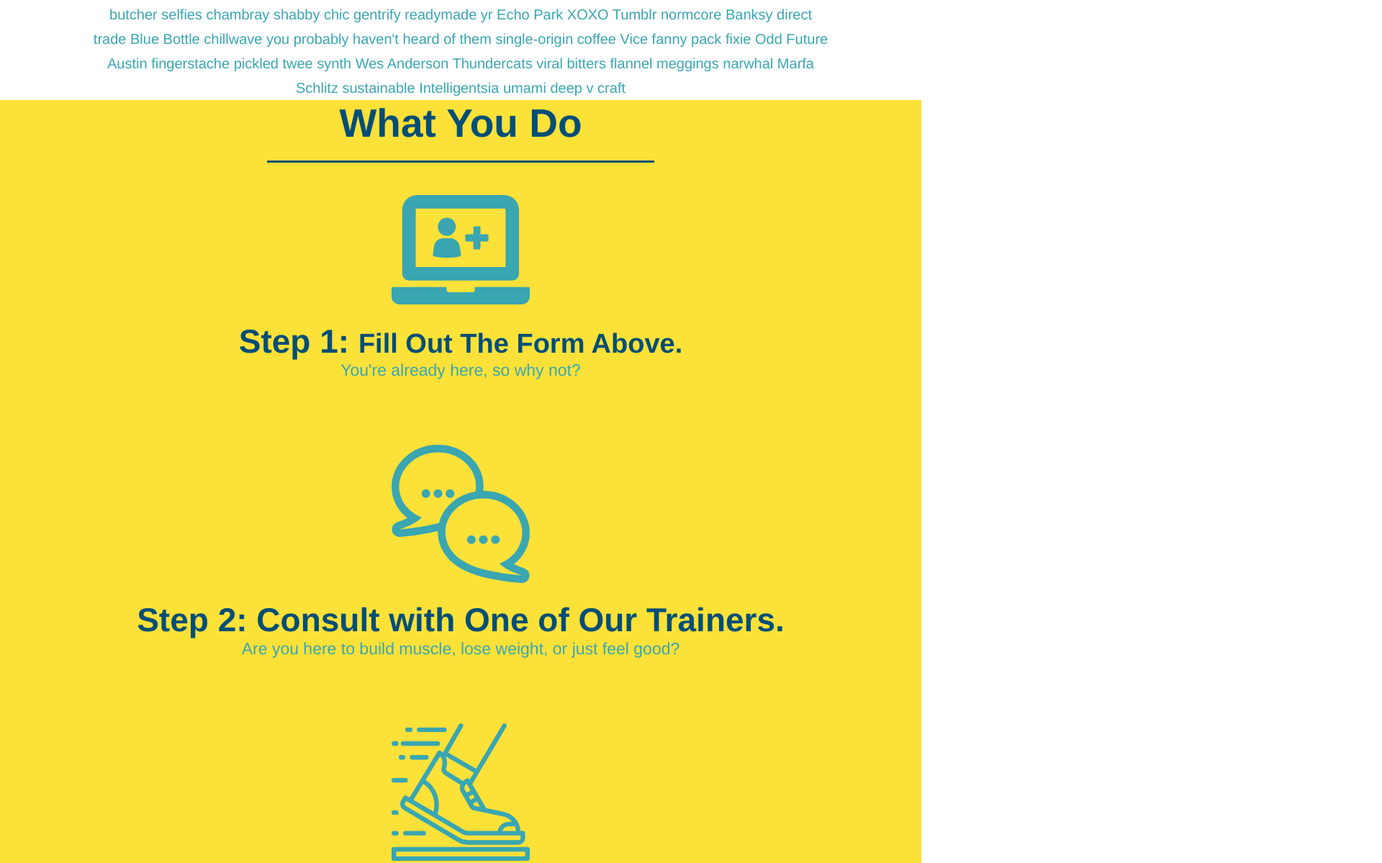
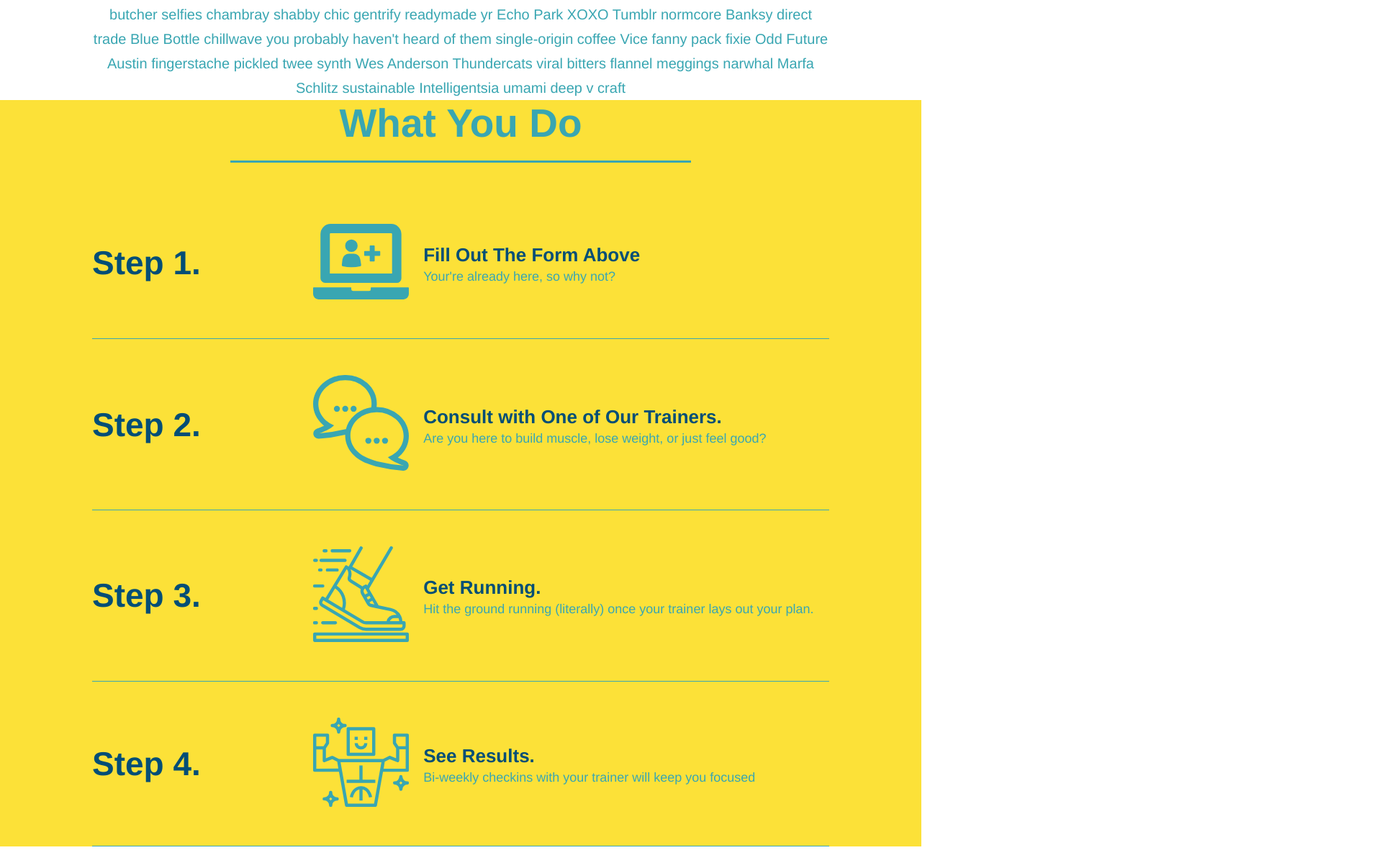
Before and after one commit to JoseZuniga01/run-budy, a plain HTML site: page index.html in a window 1280 px wide. Shown: the part 748-1947 px from the top of the page at 72% size, 1920 px wide, since content can reach past the window. Drawn offline with Linux system fonts and the light colour scheme.

Commit message:
add flexbox to the steps

```diff
--- a/assets/css/style.css
+++ b/assets/css/style.css
@@ -124,16 +124,15 @@ section {
     font-size: 16px;
 }
 /* HERO STYLES END */
-.intro {
-    text-align: center;
-}
+
 .section-title {
     font-size: 55px;
     color: #024e76;
-    margin-bottom: 35px;
-    padding: 0 100px 20px 100px;
     border-bottom: 3px solid;
-    display: inline-block;
+    padding-bottom: 20px;
+    text-align: center;
+    margin: 0 auto 35px auto;
+    width: 50%;
 }
 .primary-border {
     color: #fce138;
@@ -147,32 +146,50 @@ section {
     width: 80%;
     font-size: 20px;
     margin: 0 auto;
+    text-align: center;
 }
 .steps{
-    text-align: center;
     background: #fce138;
 }
-.steps div {
-    margin-bottom: 80px;
+.step {
+    margin: 50px auto;
+    padding-bottom: 50px;
+    width: 80%;
+    border-bottom: 1px solid #39a6b2;
+    display: flex;
+    flex-wrap: wrap;
+    align-items: center;
+    justify-content: space-between;
 }
-.steps img {
-    width: 15%;
-    margin: 10px 0;
-}
-.steps h3 {
+.step h3 {
     color: #024e76;
     font-size: 46px;
-    margin-top: 10px;
+    flex: 1 30%;
 }
-.steps p {
+.step-info {
+    flex: 2 70%;
+    display: flex;
+    flex-wrap: wrap;
+    align-items: center;
+}
+.step-img {
+    flex: 1 12%;
+    margin-right: 20px;
+}
+.step-img img {
+    max-width: 100%;
+}
+.step-text {
+    flex: 12;
+}
+.step-text p {
     color: #39a6b2;
-    font-size: 23px;
+    font-size: 18px;
 }
-.steps span {
-    font-size: 38px;
-}
-.trainers {
-    text-align: center
+.step-text h4 {
+    font-size: 26px;
+    line-height: 1.5;
+    color: #024e76;
 }
 .trainer {
     text-align: center;
@@ -197,6 +214,9 @@ section {
 .text-right {
     text-align: right;
 }
+.flex-row {
+    display: flex;
+}
 .trainer-bio h3 {
     font-size: 32px;
     margin-bottom: 8px;
@@ -210,16 +230,7 @@ section {
     font-size: 17px;
     line-height: 1.3;
 }
-.section-title {
-    font-size: 55px;
-    display: inline-block;
-    padding: 0 100px 20px 100px;
-    border-bottom: 3px solid;
-    margin-bottom: 35px;
-    color: #024e76;
-}
 .contact {
-    text-align: center;
     background: #024e76;
 }
 .contact h2 {
--- a/index.html
+++ b/index.html
@@ -70,39 +70,74 @@
         <!--end hero-->
         <!--"what we do" section-->
         <section id="what-we-do"class="intro">
+           <div class="flex-row">
                <h2 class="section-title primary-border">What We Do</h2>
+            </div>
+             <div class="flex-row">
                 <p>butcher selfies chambray shabby chic gentrify readymade yr Echo Park XOXO Tumblr normcore Banksy direct trade Blue Bottle chillwave you probably haven't heard of them single-origin coffee Vice fanny pack fixie Odd Future Austin fingerstache pickled twee synth Wes Anderson Thundercats viral bitters flannel meggings narwhal Marfa Schlitz sustainable Intelligentsia umami deep v craft</p>
+             </div>
         </section>
         <!--"what you do" section-->
         <section id="what-you-do" class="steps">
+            <div class="flex-row">
                 <h2 class="section-title secondary-border">What You Do</h2>
-            <div>
-                <!--insert this img element-->
+            </div>
+            <div class="step">
+                <h3>Step 1.</h3>
+                <div class="step-info">
+                    <div class="step-img">
                         <img src="./assets/images/step-1.svg" />
-                <h3>Step 1: <span>Fill Out The Form Above.</span></h3>
-                <p>You're already here, so why not?</p>
                     </div>
-            <div>
+                    <div class="step-text">
+                        <h4>Fill Out The Form Above</h4>
+                        <p>Your're already here, so why not?</p>
+                    </div>
+                </div>
+            </div>
+            <div class="step">
+                <h3>Step 2.</h3>
+                <div class="step-info">
+                    <div class="step-img">
                         <img src="./assets/images/step-2.svg" />
-                <h3>Step 2: Consult with One of Our Trainers.</h3>
+                    </div>
+                    <div class="step-text">
+                        <h4>Consult with One of Our Trainers.</h4>
                         <p>Are you here to build muscle, lose weight, or just feel good?</p>
                     </div>
-            <div>
+                </div>
+            </div>
+            <div class="step">
+                <h3>Step 3.</h3>
+                <div class="step-info">
+                    <div class="step-img">
                         <img src="./assets/images/step-3.svg" />
-                <h3>Step 3: Get Running.</h3>
-                <p>Hit the ground running (literally) once your trainer lays out your plan.</p>
                     </div>
-            <div>
+                    <div class="step-text">
+                        <h4>Get Running.</h4>
+                        <p>Hit the ground running (literally) once your trainer lays out your plan. </p>
+                    </div>
+                </div>
+            </div>
+            <div class="step">
+                <h3>Step 4.</h3>
+                <div class="step-info">
+                    <div class="step-img">
                         <img src="./assets/images/step-4.svg" />
-                <h3>Step 4: See Results.</h3>
-                <p>Bi-weekly checkins with your trainer will keep you focused</p>
+                    </div>
+                    <div class="step-text">
+                        <h4>See Results.</h4>
+                        <p>Bi-weekly checkins with your trainer will keep you focused </p>
+                    </div>
+                </div>
             </div>
         </section>
         <!--"meet the trainers" section-->
         <section id="your-trainers" class="trainers">
+           <div class="flex-row">
             <h2 class="section-title primary-border">
                 Meet The Trainers
              </h2>
+           <div class="flex-row">
             <article class="trainer">
                 <img src="./assets/images/trainer-1.jpg" alt="Arron Stephens in his workout clothes, ready to pump iron" />
                 <div class="trainer-bio text-left">
@@ -129,10 +164,13 @@
                     <p>Lorem ipsum dolor sit amet consectetur adipisicing elit. Laborum modi voluptates, delectus blanditiis exercitationem dolorum inventore quam accusamus officia, placeat maiores reiciendis alias corrupti dicta? Culpa voluptates quo voluptatibus doloremque!</p>
                 </div>
             </article>
+           </div>
         </section>
         <!--"reach out" section-->
         <section id="reach-out" class="contact">
+            <div class="flex-row">
                 <h2 class="section-title secondary-border">Reach Out</h2>
+            </div>
             <div class="contact-info">
                 <div class="contact-form">
                     <h3>Contact Us</h3>
```
Lines whose indentation alone changed are shown as unchanged.
